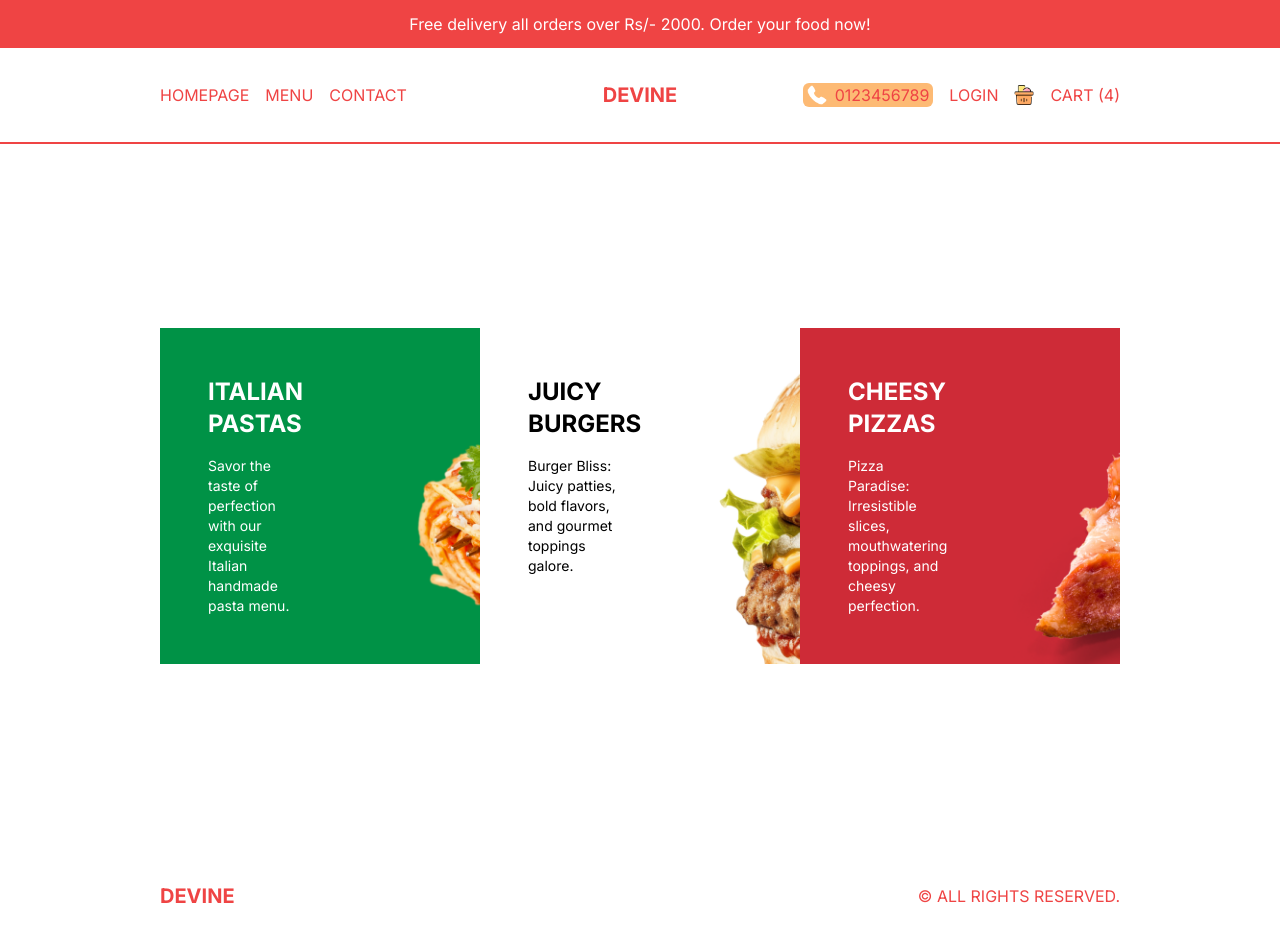
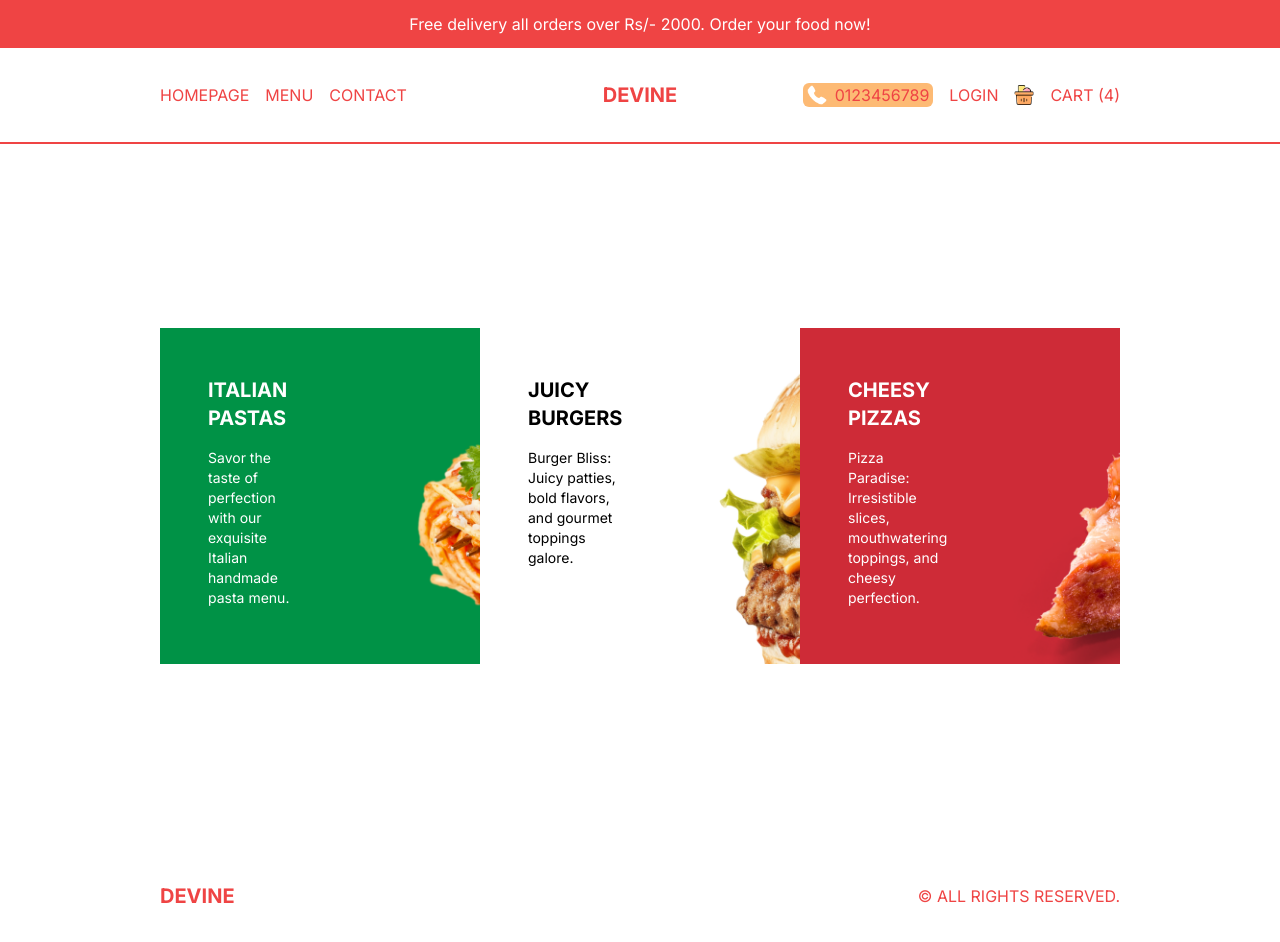
Before and after one commit to Pegu-Mrigen/restaurant-gohpur, a Next.js app: page /menu in a window 1280 px wide. Built offline with nearby package versions, Linux system fonts and the light colour scheme.

Commit message:
front end ended

```diff
--- a/src/app/menu/page.tsx
+++ b/src/app/menu/page.tsx
@@ -13,7 +13,7 @@ const MenuPage = () => {
           className="w-full h-1/3 bg-cover p-8 md:h-1/2"
         >
           <div className={`text-${category.color} w-1/2 p-4`}>
-            <h1 className="uppercase font-bold text-2xl">{category.title}</h1>
+            <h1 className="uppercase font-bold text-xl md:text-xl">{category.title}</h1>
             <p className="text-sm lg:text-sm my-4">{category.desc}</p>
             <button
               className={`hidden 2xl:block bg-${category.color} text-${
--- a/src/app/product/[id]/page.tsx
+++ b/src/app/product/[id]/page.tsx
@@ -17,7 +17,7 @@ const SingleProduct = () => {
         </div>
       )}
 
-      <div className="h-1/2  flex flex-col gap-4 md:h-[70%] justify-center md:gap-6 xl:gap-8">
+      <div className="h-1/2 w-full  flex flex-col gap-4 md:h-[70%] justify-center md:gap-6 xl:gap-8">
         <h1 className="text-3xl font-bold uppercase xl:text-5xl">{singleProduct.title}</h1>
         <p>{singleProduct.desc}</p>
         <Price
```
